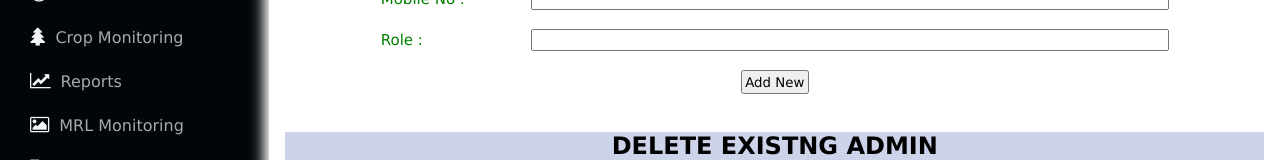
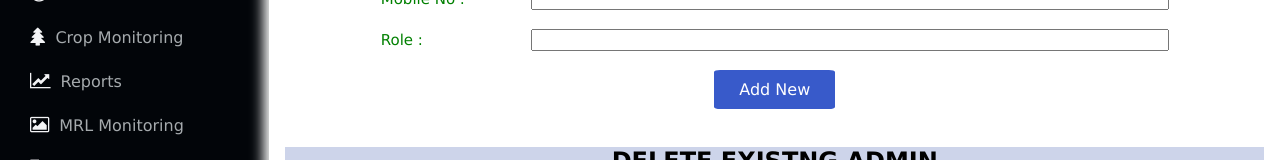
Before and after one commit to Harshal-9/FreshExpress-Dashboard, a React (Create React App) app: page /AddDelAdmin in a window 1280 px wide. Shown: the part 546-706 px from the top of the page. Built offline with nearby package versions, Linux system fonts and the light colour scheme; no server answers.

Commit message:
Changed css

```diff
--- a/src/components/admin/AddDelAdmin.css
+++ b/src/components/admin/AddDelAdmin.css
@@ -43,3 +43,19 @@
   border-radius: 5%;
   cursor: pointer;
 }
+
+.AddButton {
+  margin: 0 1.5%;
+  font-family: Verdana, Geneva, Tahoma, sans-serif;
+  text-align: center;
+  background-color: #385aca;
+  border: none;
+  color: white;
+  padding: 10px 25px;
+  text-align: center;
+  text-decoration: none;
+  display: inline-block;
+  font-size: 16px;
+  border-radius: 5%;
+  cursor: pointer;
+}
--- a/src/components/admin/AddDelAdmin.js
+++ b/src/components/admin/AddDelAdmin.js
@@ -151,6 +151,7 @@ function AddDelAdmin(props) {
               <br />
               <br />
               <button
+                className="AddButton"
                 onClick={(event) => {
                   event.preventDefault();
                   axios
```
